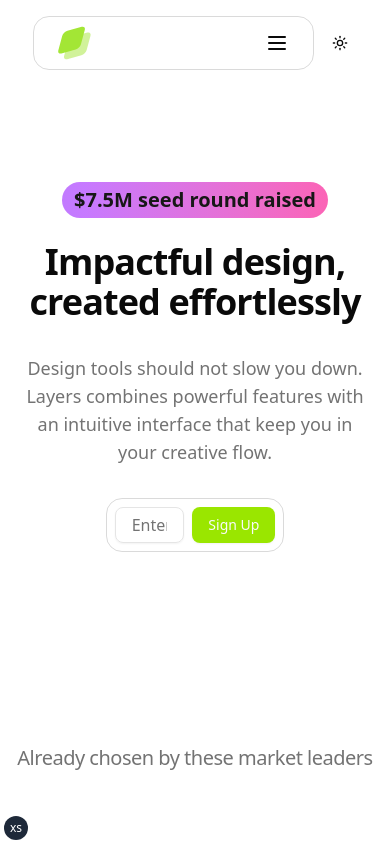
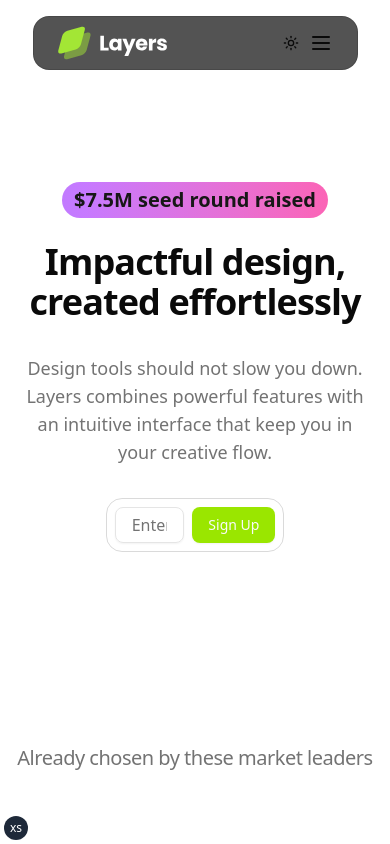
Before and after one commit to noidilin/edu, a Next.js app: page / in a window 390 px wide. Shown: the top 844 px of the page. Built offline with nearby package versions, Linux system fonts and the light colour scheme.

Commit message:
feat(nav): add motion to nav component

```diff
--- a/components/nav-bar.tsx
+++ b/components/nav-bar.tsx
@@ -1,5 +1,9 @@
-import { MenuIcon } from 'lucide-react'
+'use client'
+
+import { MenuIcon, X } from 'lucide-react'
+import { AnimatePresence, motion } from 'motion/react'
 import Image from 'next/image'
+import { useState } from 'react'
 import logoImage from '@/public/images/logo.svg'
 import { ThemeToggle } from './theme-toggle'
 import { Button } from './ui/button'
@@ -12,9 +16,12 @@ const navLinks = [
 ]
 
 export default function Navbar() {
+  const [isOpen, setIsOpen] = useState(false)
   return (
-    <section className='mx-auto flex max-w-10/12 items-center gap-2 py-4 lg:py-8'>
-      <div className='grid flex-1 grid-cols-2 items-center rounded-2xl border border-foreground/15 px-6 py-2 lg:grid-cols-3'>
+    <>
+      <section className='fixed top-0 z-50 w-full py-4 lg:py-8'>
+        <div className='mx-auto max-w-10/12 rounded-2xl border border-foreground/15 bg-neutral-950/70 backdrop-blur'>
+          <div className='grid flex-1 grid-cols-2 items-center px-6 py-2 lg:grid-cols-3'>
             <div>
               <Image
                 alt='layers logo'
@@ -32,14 +39,65 @@ export default function Navbar() {
               </nav>
             </div>
             <div className='flex items-center justify-end'>
-          <MenuIcon className='md:hidden' />
-          <div className='hidden gap-2 md:flex'>
+              <ThemeToggle />
+              <button type='button' onClick={() => setIsOpen(!isOpen)}>
+                <AnimatePresence mode='wait'>
+                  {isOpen ? (
+                    <motion.div
+                      key='close'
+                      initial={{ rotate: 45, opacity: 0 }}
+                      animate={{ rotate: 0, opacity: 1 }}
+                      exit={{ rotate: -45, opacity: 0 }}
+                      className='overflow-hidden'
+                    >
+                      <X className='lg:hidden' />
+                    </motion.div>
+                  ) : (
+                    <motion.div
+                      key='open'
+                      initial={{ rotate: 45, opacity: 0 }}
+                      animate={{ rotate: 0, opacity: 1 }}
+                      exit={{ rotate: -45, opacity: 0 }}
+                      className='overflow-hidden'
+                    >
+                      <MenuIcon className='lg:hidden' />
+                    </motion.div>
+                  )}
+                </AnimatePresence>
+              </button>
+              <div className='hidden gap-2 lg:flex'>
                 <Button variant='outline'>Log In</Button>
                 <Button className='bg-lime-400'>Sign In</Button>
               </div>
             </div>
           </div>
-      <ThemeToggle />
+          <AnimatePresence>
+            {isOpen && (
+              <motion.div
+                initial={{ height: 0 }}
+                animate={{ height: 'auto' }}
+                exit={{ height: 0 }}
+                className='overflow-hidden lg:hidden'
+              >
+                {/* NOTE: padding and gap will interfere the animation when components mounted and unmounted */}
+                <div className='flex flex-col items-center gap-4 py-4'>
+                  {navLinks.map((link) => (
+                    <a href={link.href} key={link.label} className=''>
+                      {link.label}
+                    </a>
+                  ))}
+                  <div className='flex gap-4'>
+                    <Button variant='outline'>Log In</Button>
+                    <Button className='bg-lime-400'>Sign In</Button>
+                  </div>
+                </div>
+              </motion.div>
+            )}
+          </AnimatePresence>
+        </div>
       </section>
+      {/* HACK: should avoid these magic number */}
+      <div className='pb-[86px] md:pb-[98px] lg:px-[130px]'></div>
+    </>
   )
 }
```
Also changed, not shown: app/page.tsx (+6 -6 lines). Lines whose indentation alone changed are shown as unchanged.
